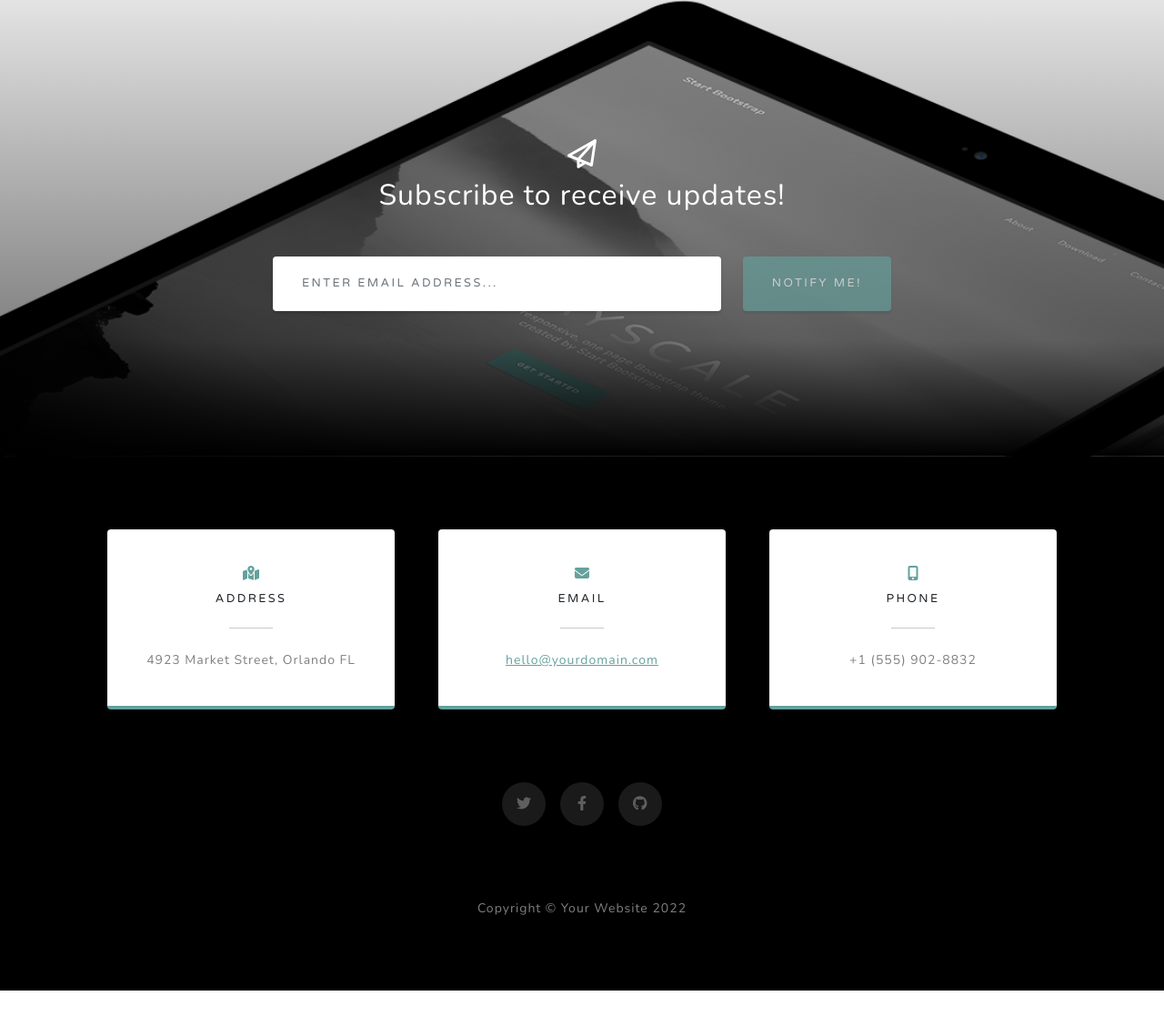
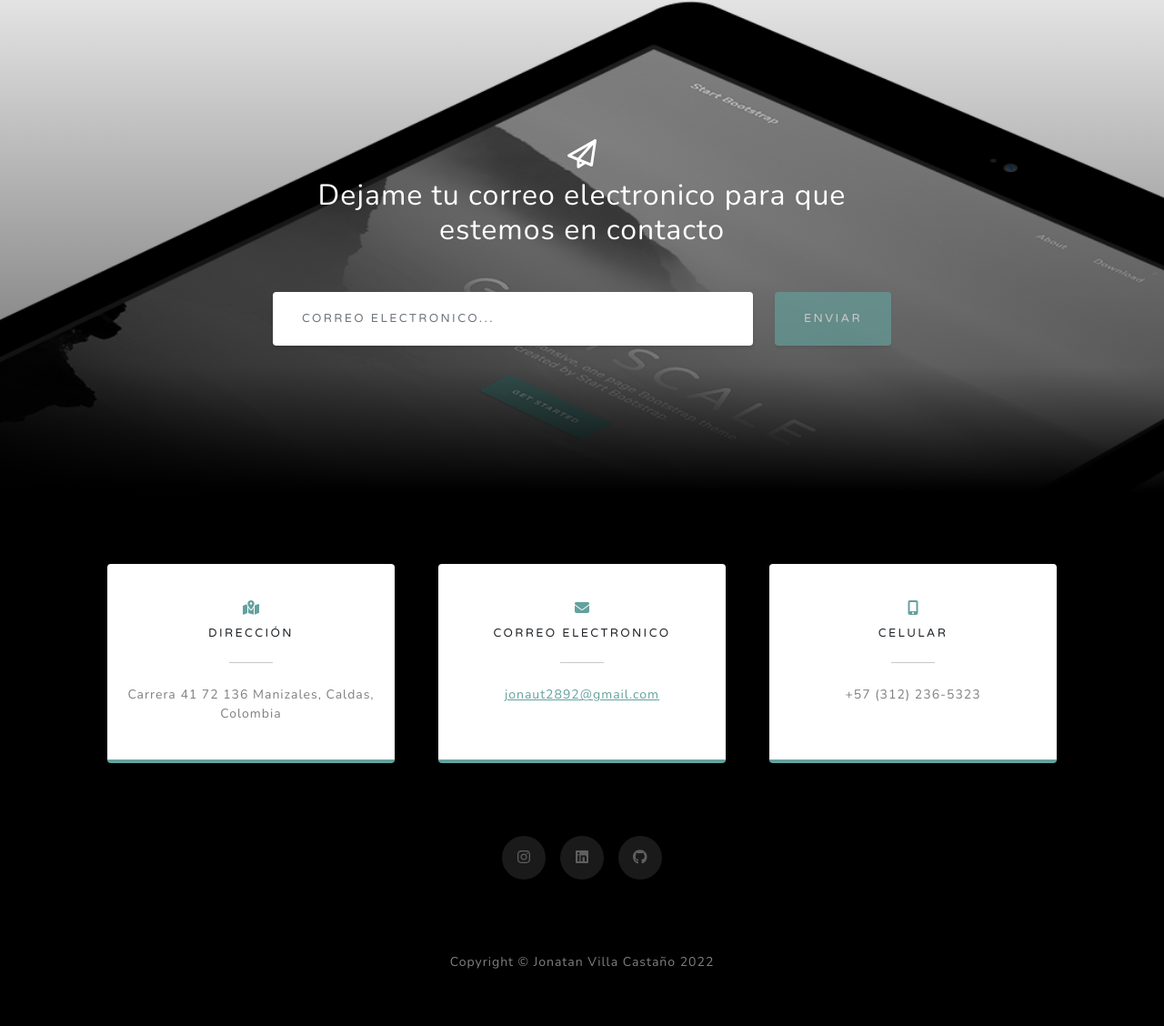
Before and after one commit to JONATANVILLAC/JONATANVILLAC.github.io, a plain HTML site: page index.html in a window 1280 px wide. Shown: the part 3188-4316 px from the top of the page at 91% size. Before the commit the page ends 4277 px from the top, so only its background shows below. Drawn offline with nearby package versions, Linux system fonts and the light colour scheme.

Commit message:
modificacion bloque contactame

```diff
--- a/index.html
+++ b/index.html
@@ -124,7 +124,7 @@
                 <div class="row gx-4 gx-lg-5">
                     <div class="col-md-10 col-lg-8 mx-auto text-center">
                         <i class="far fa-paper-plane fa-2x mb-2 text-white"></i>
-                        <h2 class="text-white mb-5">Subscribe to receive updates!</h2>
+                        <h2 class="text-white mb-5">Dejame tu correo electronico para que estemos en contacto</h2>
                         <!-- * * * * * * * * * * * * * * *-->
                         <!-- * * SB Forms Contact Form * *-->
                         <!-- * * * * * * * * * * * * * * *-->
@@ -135,28 +135,25 @@
                         <form class="form-signup" id="contactForm" data-sb-form-api-token="API_TOKEN">
                             <!-- Email address input-->
                             <div class="row input-group-newsletter">
-                                <div class="col"><input class="form-control" id="emailAddress" type="email" placeholder="Enter email address..." aria-label="Enter email address..." data-sb-validations="required,email" /></div>
-                                <div class="col-auto"><button class="btn btn-primary disabled" id="submitButton" type="submit">Notify Me!</button></div>
+                                <div class="col"><input class="form-control" id="emailAddress" type="email" placeholder="Correo electronico..." aria-label="Correo electronico..." data-sb-validations="required,email" /></div>
+                                <div class="col-auto"><button class="btn btn-primary disabled" id="submitButton" type="submit">Enviar</button></div>
                             </div>
-                            <div class="invalid-feedback mt-2" data-sb-feedback="emailAddress:required">An email is required.</div>
-                            <div class="invalid-feedback mt-2" data-sb-feedback="emailAddress:email">Email is not valid.</div>
+                            <div class="invalid-feedback mt-2" data-sb-feedback="emailAddress:required">Correo electronico valido.</div>
+                            <div class="invalid-feedback mt-2" data-sb-feedback="emailAddress:email">Correo electronico no valido.</div>
                             <!-- Submit success message-->
                             <!---->
                             <!-- This is what your users will see when the form-->
                             <!-- has successfully submitted-->
                             <div class="d-none" id="submitSuccessMessage">
                                 <div class="text-center mb-3 mt-2 text-white">
-                                    <div class="fw-bolder">Form submission successful!</div>
-                                    To activate this form, sign up at
-                                    <br />
-                                    <a href="https://startbootstrap.com/solution/contact-forms">https://startbootstrap.com/solution/contact-forms</a>
+                                    <div class="fw-bolder">El envio fue exitoso!</div>
                                 </div>
                             </div>
                             <!-- Submit error message-->
                             <!---->
                             <!-- This is what your users will see when there is-->
                             <!-- an error submitting the form-->
-                            <div class="d-none" id="submitErrorMessage"><div class="text-center text-danger mb-3 mt-2">Error sending message!</div></div>
+                            <div class="d-none" id="submitErrorMessage"><div class="text-center text-danger mb-3 mt-2">Error al enviar el mensaje!</div></div>
                         </form>
                     </div>
                 </div>
@@ -170,9 +167,9 @@
                         <div class="card py-4 h-100">
                             <div class="card-body text-center">
                                 <i class="fas fa-map-marked-alt text-primary mb-2"></i>
-                                <h4 class="text-uppercase m-0">Address</h4>
+                                <h4 class="text-uppercase m-0">Dirección</h4>
                                 <hr class="my-4 mx-auto" />
-                                <div class="small text-black-50">4923 Market Street, Orlando FL</div>
+                                <div class="small text-black-50">Carrera 41 72 136 Manizales, Caldas, Colombia</div>
                             </div>
                         </div>
                     </div>
@@ -180,9 +177,9 @@
                         <div class="card py-4 h-100">
                             <div class="card-body text-center">
                                 <i class="fas fa-envelope text-primary mb-2"></i>
-                                <h4 class="text-uppercase m-0">Email</h4>
+                                <h4 class="text-uppercase m-0">Correo Electronico</h4>
                                 <hr class="my-4 mx-auto" />
-                                <div class="small text-black-50"><a href="#!">hello@yourdomain.com</a></div>
+                                <div class="small text-black-50"><a href="#!">jonaut2892@gmail.com</a></div>
                             </div>
                         </div>
                     </div>
@@ -190,22 +187,22 @@
                         <div class="card py-4 h-100">
                             <div class="card-body text-center">
                                 <i class="fas fa-mobile-alt text-primary mb-2"></i>
-                                <h4 class="text-uppercase m-0">Phone</h4>
+                                <h4 class="text-uppercase m-0">Celular</h4>
                                 <hr class="my-4 mx-auto" />
-                                <div class="small text-black-50">+1 (555) 902-8832</div>
+                                <div class="small text-black-50">+57 (312) 236-5323</div>
                             </div>
                         </div>
                     </div>
                 </div>
                 <div class="social d-flex justify-content-center">
-                    <a class="mx-2" href="#!"><i class="fab fa-twitter"></i></a>
-                    <a class="mx-2" href="#!"><i class="fab fa-facebook-f"></i></a>
-                    <a class="mx-2" href="#!"><i class="fab fa-github"></i></a>
+                    <a class="mx-2" href="https://www.instagram.com/jonatanvillac/" target="_blank"><i class="fab fa-instagram"></i></a>
+                    <a class="mx-2" href="https://www.linkedin.com/in/jonatanvillac" target="_blank"><i class="fab fa-linkedin"></i></a>
+                    <a class="mx-2" href="https://github.com/JONATANVILLAC" target="_blank"><i class="fab fa-github"></i></a>
                 </div>
             </div>
         </section>
         <!-- Footer-->
-        <footer class="footer bg-black small text-center text-white-50"><div class="container px-4 px-lg-5">Copyright &copy; Your Website 2022</div></footer>
+        <footer class="footer bg-black small text-center text-white-50"><div class="container px-4 px-lg-5">Copyright &copy; Jonatan Villa Castaño 2022</div></footer>
         <!-- Bootstrap core JS-->
         <script src="https://cdn.jsdelivr.net/npm/bootstrap@5.1.3/dist/js/bootstrap.bundle.min.js"></script>
         <!-- Core theme JS-->
```
